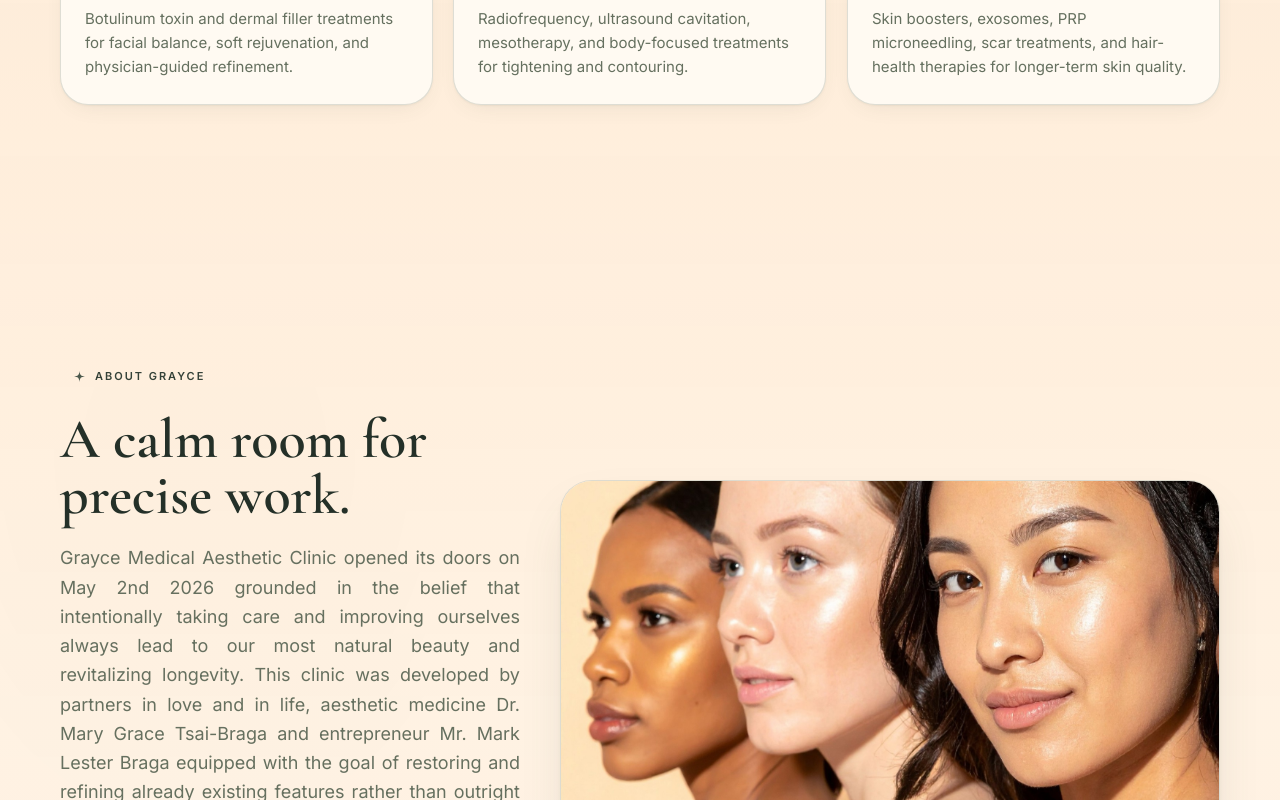
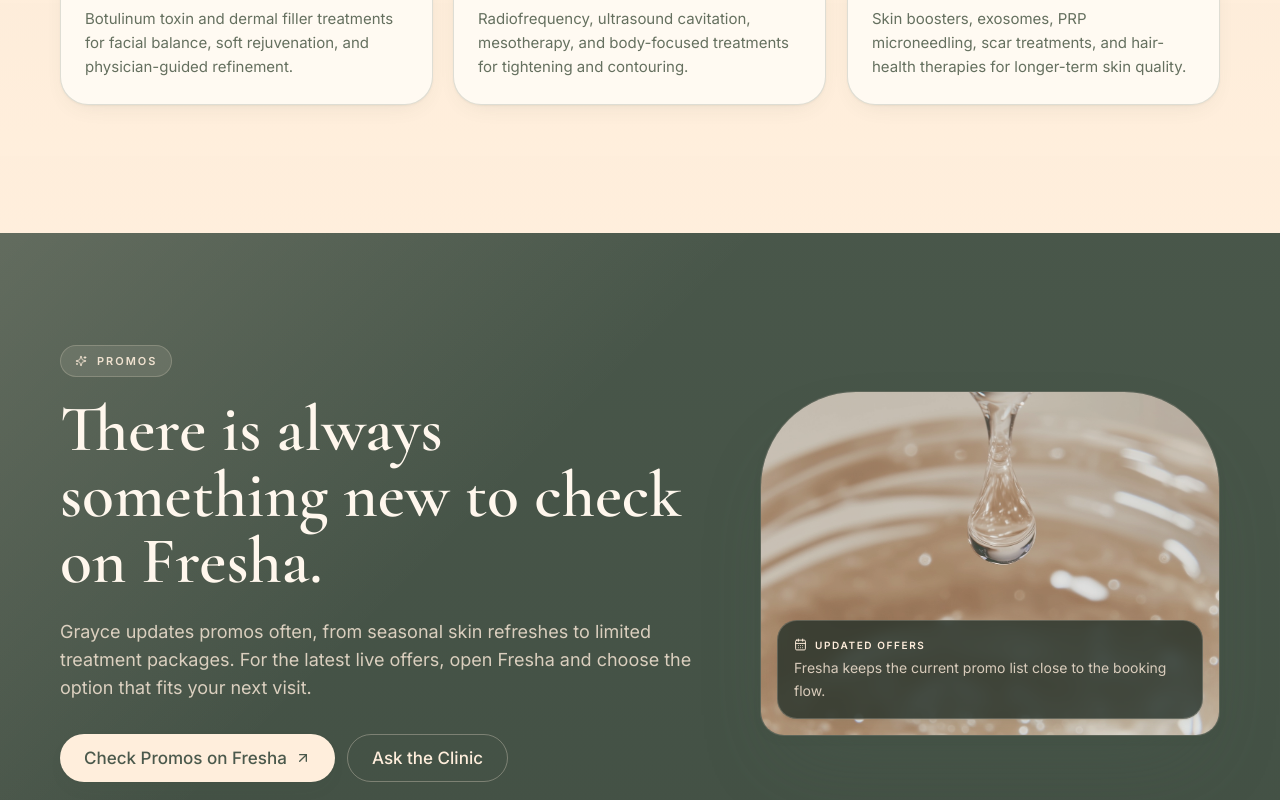
Before and after one commit to sonnypgs/grayce-aesthetics, a Next.js app: page / in a window 1280 px wide. Shown: the part 2000-2800 px from the top of the page. Built offline with nearby package versions, Linux system fonts and the light colour scheme; no server answers.

Commit message:
Add promos section

```diff
--- a/app/page.tsx
+++ b/app/page.tsx
@@ -2,6 +2,7 @@ import Nav from "@/components/Nav";
 import Hero from "@/components/Hero";
 import About from "@/components/About";
 import Services from "@/components/Services";
+import Promos from "@/components/Promos";
 import Clinic from "@/components/Clinic";
 import SocialFeed from "@/components/SocialFeed";
 import Testimonials from "@/components/Testimonials";
@@ -41,6 +42,7 @@ function SiteContent() {
       <main className="relative">
         <Hero />
         <Services />
+        <Promos />
         <Clinic />
         <SocialFeed />
         <Testimonials />
--- a/components/Contact.tsx
+++ b/components/Contact.tsx
@@ -30,8 +30,9 @@ export default function Contact() {
               Ready for a careful consultation?
             </h2>
             <p className="mt-6 max-w-md leading-relaxed text-[#ffeedc]/80">
-              Book online through Fresha once the clinic link is live, or
-              contact Grayce directly by phone, email, or Instagram.
+              Book online through Fresha for appointment availability and
+              current promos, or contact Grayce directly by phone, email, or
+              Instagram.
             </p>
           </div>
 
--- a/components/Footer.tsx
+++ b/components/Footer.tsx
@@ -5,6 +5,7 @@ import BrandLogo from "./BrandLogo";
 const links = [
   { href: "#about", label: "Doctor" },
   { href: "#services", label: "Treatments" },
+  { href: "#promos", label: "Promos" },
   { href: "#clinic", label: "Clinic" },
   { href: "#instagram", label: "Instagram" },
   { href: "#reviews", label: "Reviews" },
--- a/components/Nav.tsx
+++ b/components/Nav.tsx
@@ -7,6 +7,7 @@ import BrandLogo from "./BrandLogo";
 
 const links = [
   { href: "#services", label: "Services" },
+  { href: "#promos", label: "Promos" },
   { href: "#clinic", label: "Clinic" },
   { href: "#instagram", label: "Instagram" },
   { href: "#reviews", label: "Reviews" },
--- /dev/null
+++ b/components/Promos.tsx
@@ -0,0 +1,110 @@
+import { ArrowUpRight, CalendarDays, Sparkles, Tag } from "lucide-react";
+import { bookingHref, isExternalBooking, photos } from "@/lib/site";
+import TrackedLink from "./TrackedLink";
+
+const promoNotes = [
+  {
+    title: "Fresh offers",
+    text: "New promos and package notes are added as the clinic refreshes its treatment calendar.",
+  },
+  {
+    title: "Current on Fresha",
+    text: "Fresha is the best place to see what is live now, including availability and booking details.",
+  },
+  {
+    title: "Carefully matched",
+    text: "The team can still confirm which promo fits your skin goals before treatment begins.",
+  },
+];
+
+export default function Promos() {
+  return (
+    <section
+      id="promos"
+      className="relative scroll-mt-24 overflow-hidden bg-[#4b594c] py-20 text-[#ffeedc] md:py-28"
+    >
+      <div className="absolute inset-0 bg-[linear-gradient(135deg,rgba(255,238,220,0.14),transparent_36%),linear-gradient(180deg,rgba(36,48,40,0.06),rgba(36,48,40,0.24))]" />
+      <div className="relative max-w-page mx-auto px-6 md:px-10">
+        <div className="grid gap-10 md:grid-cols-12 md:items-center">
+          <div className="md:col-span-7">
+            <div className="inline-flex items-center gap-2.5 rounded-full border border-[#ffeedc]/20 bg-[#ffeedc]/10 px-3.5 py-1.5 text-[11px] font-semibold uppercase tracking-[0.18em] text-[#ffeedc]/90">
+              <Sparkles size={12} strokeWidth={1.8} />
+              Promos
+            </div>
+            <h2 className="font-display mt-5 max-w-3xl text-[2.5rem] font-semibold leading-[1.02] text-[#fff7ed] sm:text-5xl md:text-[4.1rem]">
+              There is always something new to check on Fresha.
+            </h2>
+            <p className="mt-6 max-w-2xl text-base leading-relaxed text-[#ffeedc]/80 sm:text-lg">
+              Grayce updates promos often, from seasonal skin refreshes to
+              limited treatment packages. For the latest live offers, open
+              Fresha and choose the option that fits your next visit.
+            </p>
+
+            <div className="mt-8 flex flex-col items-start gap-3 sm:flex-row sm:flex-wrap">
+              <TrackedLink
+                href={bookingHref}
+                target={isExternalBooking ? "_blank" : undefined}
+                rel={isExternalBooking ? "noopener noreferrer" : undefined}
+                eventName="book_appointment_click"
+                eventData={{ location: "promos" }}
+                className="group inline-flex h-12 items-center justify-center gap-2 rounded-full bg-[#ffeedc] px-6 font-medium text-[#4b594c] shadow-soft transition-colors hover:bg-[#fff7ed]"
+              >
+                Check Promos on Fresha
+                <ArrowUpRight
+                  size={16}
+                  strokeWidth={2}
+                  className="transition-transform group-hover:-translate-y-0.5 group-hover:translate-x-0.5"
+                />
+              </TrackedLink>
+              <a
+                href="#contact"
+                className="inline-flex h-12 items-center justify-center gap-2 rounded-full border border-[#ffeedc]/30 px-6 font-medium text-[#ffeedc] transition-colors hover:border-[#ffeedc]/60 hover:bg-[#ffeedc]/10"
+              >
+                Ask the Clinic
+              </a>
+            </div>
+          </div>
+
+          <div className="md:col-span-5">
+            <figure className="relative overflow-hidden rounded-t-[4rem] rounded-b-[1.5rem] border border-[#ffeedc]/20 bg-[#354238] shadow-soft-xl md:rounded-t-[6rem]">
+              <img
+                src={photos.serumDrop}
+                alt="Skincare serum drop for Grayce promo treatments"
+                className="mobile-parallax-media aspect-[4/3] h-full w-full object-cover opacity-90 mix-blend-screen"
+                data-mobile-parallax="-26"
+              />
+              <figcaption className="absolute bottom-4 left-4 right-4 rounded-[1.25rem] border border-[#ffeedc]/20 bg-[#243028]/80 p-4 text-sm leading-relaxed text-[#ffeedc]/80 shadow-soft backdrop-blur">
+                <span className="mb-1 flex items-center gap-2 text-[10px] font-semibold uppercase tracking-[0.16em] text-[#ffeedc]">
+                  <CalendarDays size={13} strokeWidth={1.8} />
+                  Updated offers
+                </span>
+                Fresha keeps the current promo list close to the booking flow.
+              </figcaption>
+            </figure>
+          </div>
+        </div>
+
+        <div className="mt-12 grid gap-3 md:grid-cols-3">
+          {promoNotes.map((note) => (
+            <article
+              key={note.title}
+              className="rounded-[1.25rem] border border-[#ffeedc]/20 bg-[#ffeedc]/10 p-5"
+            >
+              <div className="flex items-center gap-3">
+                <span className="flex h-10 w-10 shrink-0 items-center justify-center rounded-full bg-[#ffeedc] text-[#4b594c]">
+                  <Tag size={16} strokeWidth={1.8} />
+                </span>
+                <h3 className="font-display text-xl font-semibold leading-tight text-[#fff7ed]">
+                  {note.title}
+                </h3>
+              </div>
+              <p className="mt-3 text-[15px] leading-relaxed text-[#ffeedc]/75">
+                {note.text}
+              </p>
+            </article>
+          ))}
+        </div>
+      </div>
+    </section>
+  );
+}
--- a/components/Visit.tsx
+++ b/components/Visit.tsx
@@ -81,7 +81,7 @@ export default function Visit() {
         <SectionHeading
           eyebrow="Visit"
           title="Find us in San Antonio Valley 1."
-          intro="Appointments are handled directly through the clinic, with online Fresha booking ready to connect once the final booking link is available."
+          intro="Appointments are handled directly through the clinic, with Fresha ready for online booking, live availability, and current promo details."
         />
 
         <div className="mt-14 grid gap-8 md:grid-cols-12">
```
